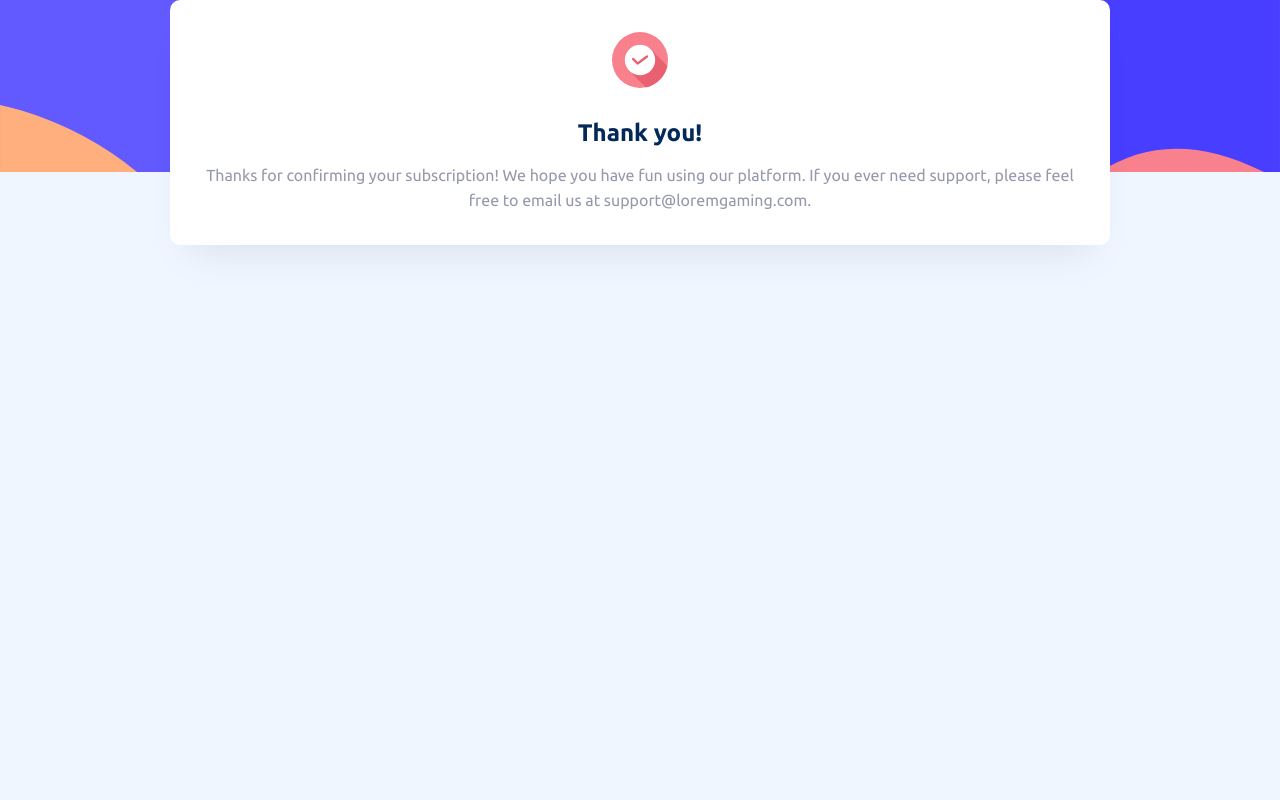
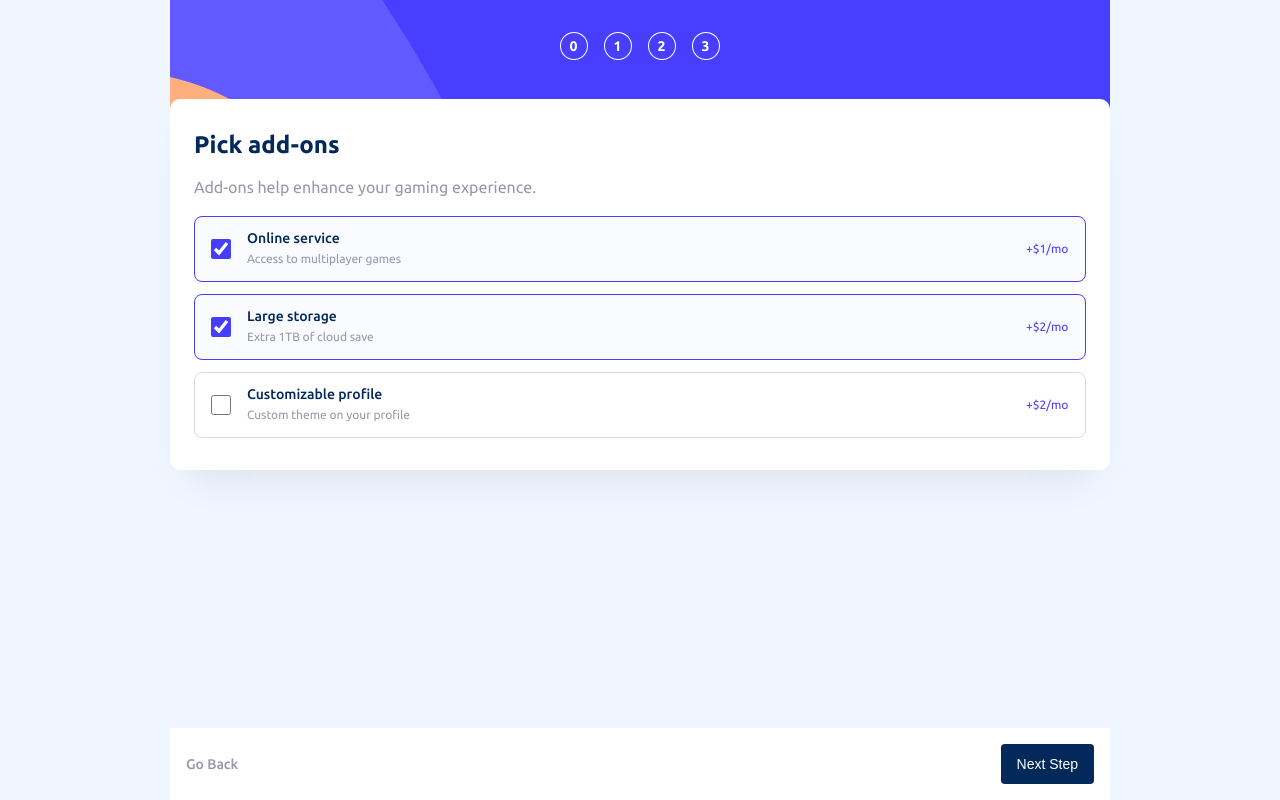
Before and after one commit to MarinBarac/frontend-mentor-multi-step-form, a JavaScript app in the folder multi-step-form/: page / in a window 1280 px wide. Built offline with nearby package versions, Linux system fonts and the light colour scheme; the HTML template or start-up script is replaced by a standard one.

Commit message:
Create footer buttons

```diff
--- /dev/null
+++ b/multi-step-form/src/components/Buttons/Buttons.js
@@ -0,0 +1,18 @@
+import styles from "./Buttons.module.scss";
+import { useSelector } from "react-redux";
+
+const Buttons = () => {
+  const currentStep = useSelector((state) => state.form.currentStep);
+
+  return (
+    <div className={styles.container}>
+      {currentStep > 0 && <p className={styles.backBtn}>Go Back</p>}
+      {currentStep < 3 && <button className={styles.nextBtn}>Next Step</button>}
+      {currentStep === 3 && (
+        <button className={styles.confirmBtn}>Confirm</button>
+      )}
+    </div>
+  );
+};
+
+export default Buttons;
--- /dev/null
+++ b/multi-step-form/src/components/Buttons/Buttons.module.scss
@@ -0,0 +1,32 @@
+@import '../../variables.scss';
+
+.container {
+    width: 100%;
+    position: absolute;
+    bottom: 0;
+    left: 0;
+    display: flex;
+    justify-content: space-between;
+    align-items: center;
+    padding: 16px;
+    background-color: $white;
+
+    .backBtn {
+      margin: 0;
+      font-weight: 500;
+      font-size: 14px;
+      line-height: 16px;
+      color: $cool-gray;
+    }
+
+    .nextBtn {
+      border: none;
+      border-radius: 4px;
+      padding: 12px 16px;
+      background-color: $marine-blue;
+      font-weight: 500;
+      font-size: 14px;
+      line-height: 16px;
+      color: $white;
+    }
+}
--- a/multi-step-form/src/components/InputSlide/PickAddOns/AddOn/AddOn.js
+++ b/multi-step-form/src/components/InputSlide/PickAddOns/AddOn/AddOn.js
@@ -17,7 +17,7 @@ const AddOn = ({ addOn, checked }) => {
 
   return (
     <div className={`${styles.container} ${checked ? styles.selected : ''}`}>
-      <input type="checkbox" onClick={toggleAddOn} />
+      <input type="checkbox" onChange={toggleAddOn} checked={!!checked}/>
       <div className={styles.centerText}>
         <h3 className={styles.name}>{addOn.name}</h3>
         <p className={styles.description}>{addOn.description}</p>
--- a/multi-step-form/src/components/InputsSlider/InputsSlider.js
+++ b/multi-step-form/src/components/InputsSlider/InputsSlider.js
@@ -1,13 +1,15 @@
-import styles from './InputsSlider.module.scss';
-import { INPUTS } from './constants';
-import InputSlide from '../InputSlide/InputSlide';
+import styles from "./InputsSlider.module.scss";
+import { INPUTS } from "./constants";
+import InputSlide from "../InputSlide/InputSlide";
 
 const InputsSlider = () => {
-    return <div className={styles.wrapper}>
-        <div className={styles.container}>
-            <InputSlide input={INPUTS[4]}/>
-        </div>
+  return (
+    <div className={styles.wrapper}>
+      <div className={styles.container}>
+        <InputSlide input={INPUTS[2]} />
+      </div>
     </div>
-}
+  );
+};
 
 export default InputsSlider;
--- a/multi-step-form/src/components/MultiStepForm/MultiStepForm.js
+++ b/multi-step-form/src/components/MultiStepForm/MultiStepForm.js
@@ -1,3 +1,4 @@
+import Buttons from "../Buttons/Buttons";
 import InputsSlider from "../InputsSlider/InputsSlider";
 import Sidebar from "../Sidebar/Sidebar";
 import styles from "./MultiStepForm.module.scss";
@@ -6,7 +7,10 @@ const MultiStepForm = () => {
   return (
     <div className={styles.wrapper}>
       <Sidebar />
-      <InputsSlider />
+      <div className={styles.content}>
+        <InputsSlider />
+        <Buttons />
+      </div>
     </div>
   );
 };
--- a/multi-step-form/src/components/MultiStepForm/MultiStepForm.module.scss
+++ b/multi-step-form/src/components/MultiStepForm/MultiStepForm.module.scss
@@ -2,10 +2,17 @@
 
 .wrapper {
     width: 100%;
+    min-height: 100vh;
     padding: 0 16px;
-    margin-top: 100px;
     position: relative;
     z-index: 5;
+
+    .content {
+        width: 100%;
+        min-height: 100vh;
+        padding-top: 99px;
+        padding-bottom: 96px;
+    }
 
     @media screen and (min-width: $tablet) {
         max-width: 940px;
--- a/multi-step-form/src/components/Sidebar/Sidebar.module.scss
+++ b/multi-step-form/src/components/Sidebar/Sidebar.module.scss
@@ -1,5 +1,5 @@
 .container {
-    position: fixed;
+    position: absolute;
     top: 0;
     left: 0;
     width: 100%;
```
Also changed, not shown: multi-step-form/src/components/InputsSlider/InputsSlider.module.scss (line endings or trailing spaces).
